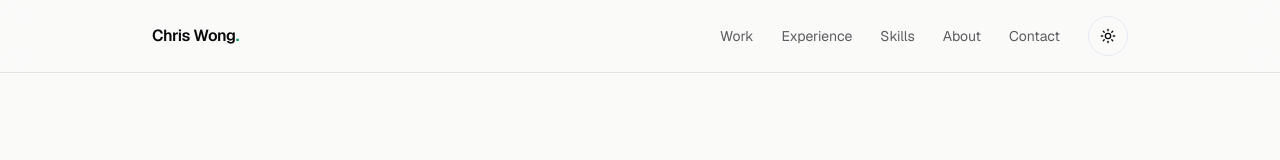
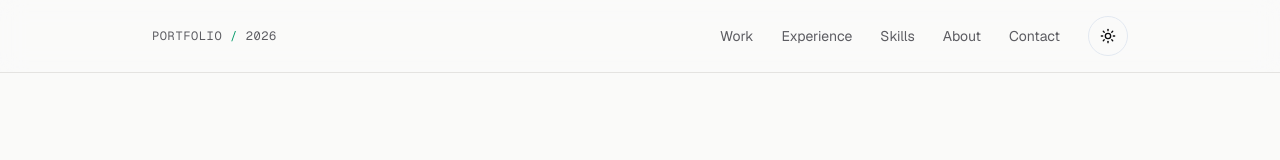
Before and after one commit to CreatifMind/personal-portfolio, a Next.js app: page / in a window 1280 px wide. Shown: the top 160 px of the page. Built offline with nearby package versions, Linux system fonts and the light colour scheme.

Commit message:
feat: add scroll-aware navbar brand transition

```diff
--- a/src/components/navbar.tsx
+++ b/src/components/navbar.tsx
@@ -1,6 +1,7 @@
 "use client";
 
-import { useState } from "react";
+import { useEffect, useState } from "react";
+import { AnimatePresence, motion } from "framer-motion";
 import { Menu, X } from "lucide-react";
 import { ModeToggle } from "@/components/theme-toggle";
 import { Button } from "@/components/ui/button";
@@ -15,6 +16,16 @@ const NAV_LINKS = [
 
 export function Navbar() {
   const [mobileMenuOpen, setMobileMenuOpen] = useState(false);
+  const [scrolledPastHero, setScrolledPastHero] = useState(false);
+
+  useEffect(() => {
+    const handleScroll = () => {
+      setScrolledPastHero(window.scrollY > 180);
+    };
+
+    window.addEventListener("scroll", handleScroll, { passive: true });
+    return () => window.removeEventListener("scroll", handleScroll);
+  }, []);
 
   return (
     <header className="sticky top-0 z-50 border-b border-border/80 bg-background/85 backdrop-blur-md">
@@ -25,9 +36,33 @@ export function Navbar() {
         <a
           href="#"
           onClick={() => setMobileMenuOpen(false)}
-          className="text-base font-semibold tracking-tight text-foreground"
+          className="relative flex h-6 items-center overflow-hidden"
         >
-          Chris Wong<span className="text-emerald-600 dark:text-emerald-400">.</span>
+          <AnimatePresence mode="wait" initial={false}>
+            {scrolledPastHero ? (
+              <motion.span
+                key="name"
+                initial={{ opacity: 0, y: 6 }}
+                animate={{ opacity: 1, y: 0 }}
+                exit={{ opacity: 0, y: -6 }}
+                transition={{ duration: 0.18 }}
+                className="text-base font-semibold tracking-tight text-foreground"
+              >
+                Chris Wong<span className="text-emerald-600 dark:text-emerald-400">.</span>
+              </motion.span>
+            ) : (
+              <motion.span
+                key="portfolio"
+                initial={{ opacity: 0, y: 6 }}
+                animate={{ opacity: 1, y: 0 }}
+                exit={{ opacity: 0, y: -6 }}
+                transition={{ duration: 0.18 }}
+                className="font-mono text-xs uppercase tracking-wider text-muted-foreground"
+              >
+                Portfolio <span className="text-emerald-600 dark:text-emerald-400">/</span> 2026
+              </motion.span>
+            )}
+          </AnimatePresence>
         </a>
 
         <div className="flex items-center gap-3 md:gap-7">
```
